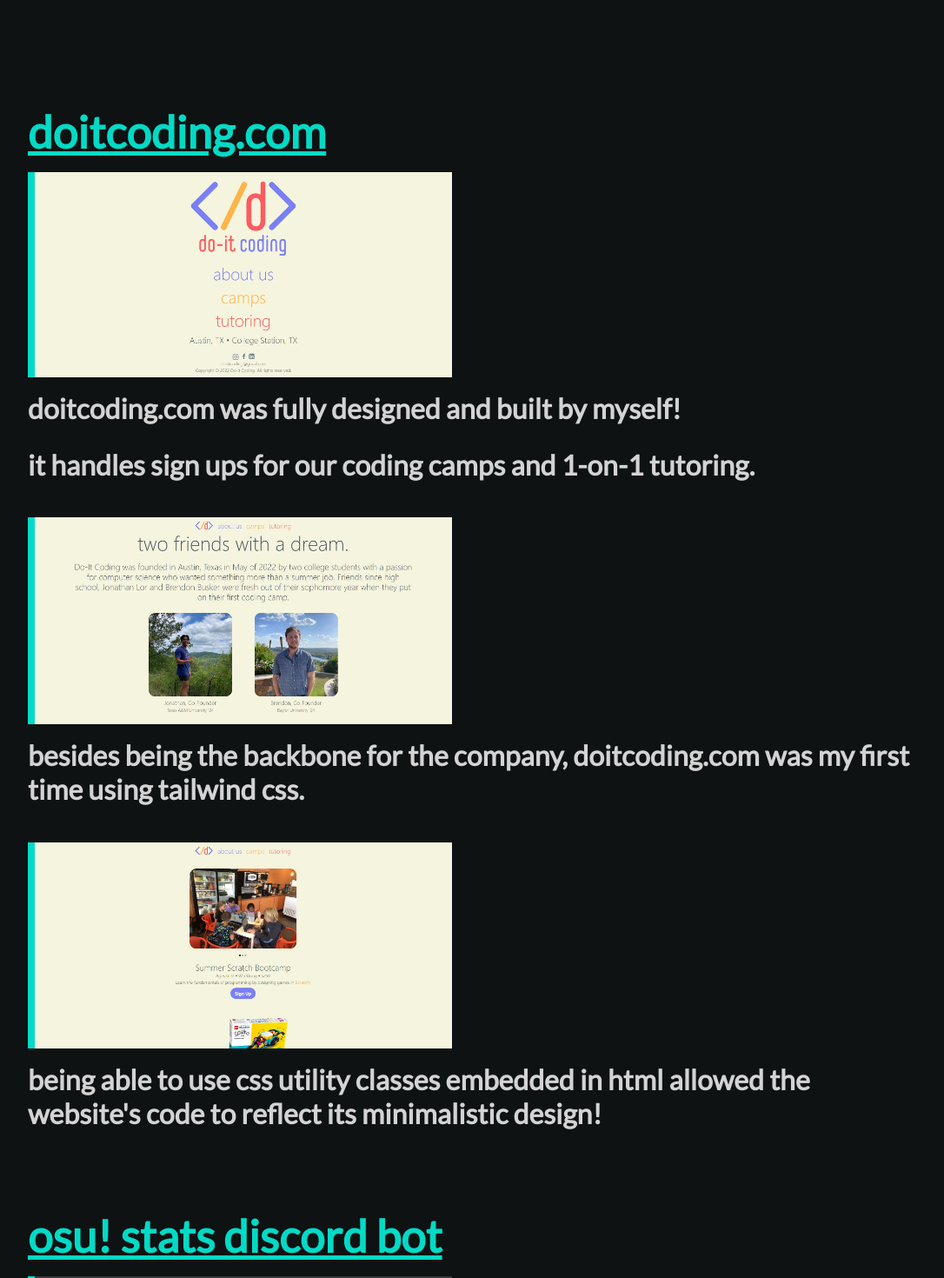
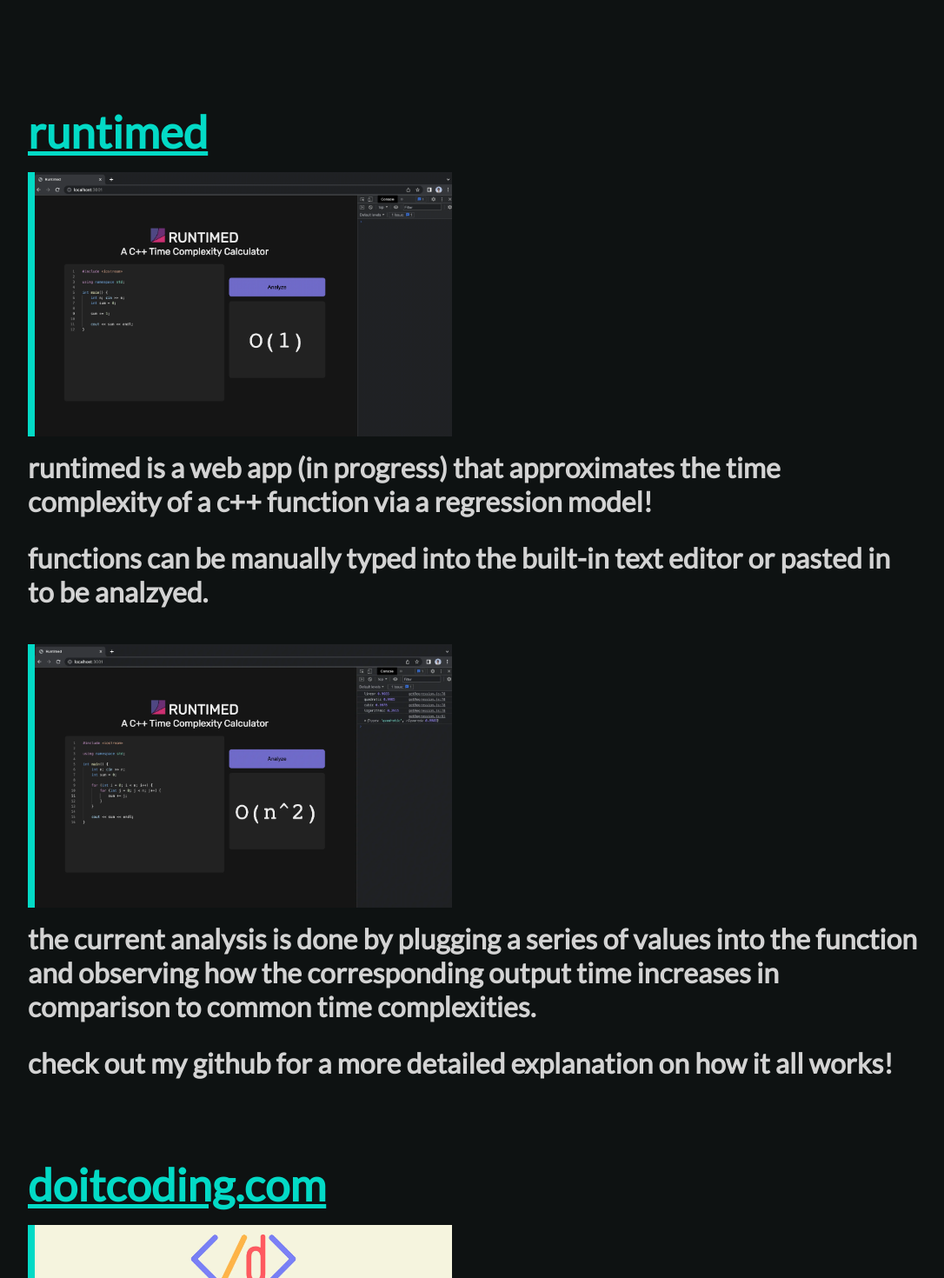
Before and after one commit to jonathan-lor/personal-website, a React (Create React App) app: page /Projects in a window 1280 px wide. Shown: the part 780-2250 px from the top of the page at 87% size, without its empty margins (96-1182 px from the left). Built offline with nearby package versions, Linux system fonts and the light colour scheme.

Commit message:
added to projects and changed some descriptions

```diff
--- a/src/components/Home.js
+++ b/src/components/Home.js
@@ -52,10 +52,10 @@
         "hi, i'm jonathan lor!",
         "i'm a cs student @ texas a&m,",
         "an aspiring web developer,",
-        "a front-end geek,",
-        "an entrepeneur,",
         "an austinite,",
+        "an ex tiktok micro-celebrity,",
         "a 'gym bro',",
+        "a strategy game savant,",
         "a huuuge worship music fan,",
         "a self-proclaimed pro chef,",
         "and lots more!",
--- a/src/components/Projects.js
+++ b/src/components/Projects.js
@@ -10,6 +10,8 @@
 import { ScrollTrigger } from "gsap/ScrollTrigger.js";
 import { TextPlugin } from "gsap/TextPlugin.js";
 import { FiArrowDown } from 'react-icons/fi';
+import O1 from './images/O(1).webp'
+import ONSquared from './images/O(n^2).webp'
 import DoitHome from './images/doitcoding_site_home.webp'
 import DoitAbout from './images/doitcoding_site_about.webp'
 import DoitCamps from './images/doitcoding_site_camps.webp'
@@ -102,6 +104,56 @@
             <div class="arrowDownContainer">
                 <div ref={arrowRef}><FiArrowDown size={64} /></div>
             </div>
+
+            <div class="contentContainer">
+
+                <div class="descriptionContainer">
+                    <div class="headerDescCursorContainer">
+                        <a class="descHeaderText" href="https://github.com/jonathan-lor/runtimed">runtimed</a>
+                        <span class="cursorH" ><Cursor /></span>
+                    </div>
+                </div>
+
+    <div class="subContainer">
+        <div>
+            <img src={O1} />
+        </div>
+    </div>
+    <div class="descriptionContainer">
+        <div class="headerBodyCursorContainer">
+            <span class="descBodyText" >runtimed is a web app (in progress) that approximates the time complexity of a c++ function via a regression model!</span>
+            <span class="cursorH" ><Cursor /></span>
+        </div>
+
+
+        <div class="headerBodyCursorContainer">
+            <span class="descBodyText" >functions can be manually typed into the built-in text editor or pasted in to be analzyed.</span>
+            <span class="cursorH" ><Cursor /></span>
+        </div>
+
+        <div class="subContainer">
+            <div>
+                <img src={ONSquared} />
+            </div>
+        </div>
+
+        <div class="headerBodyCursorContainer">
+            <span class="descBodyText" >the current analysis is done by plugging a series of values into the function and observing how the corresponding output time increases in comparison to common time complexities.</span>
+            <span class="cursorH" ><Cursor /></span>
+        </div>
+
+        <div class="headerBodyCursorContainer">
+            <span class="descBodyText" >check out my github for a more detailed explanation on how it all works!</span>
+            <span class="cursorH" ><Cursor /></span>
+        </div>
+
+
+    </div>
+</div>
+
+
+
+
 
             <div class="contentContainer">
 
```
Also changed, not shown: src/components/images/O(1).webp (added), src/components/images/O(n^2).webp (added).
